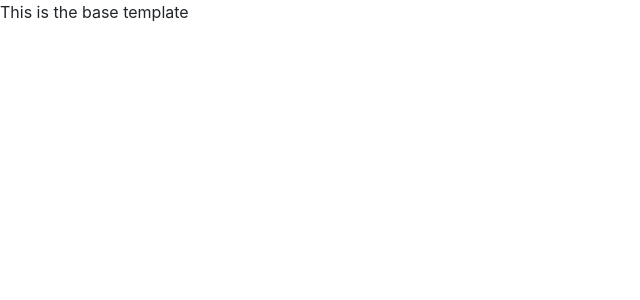
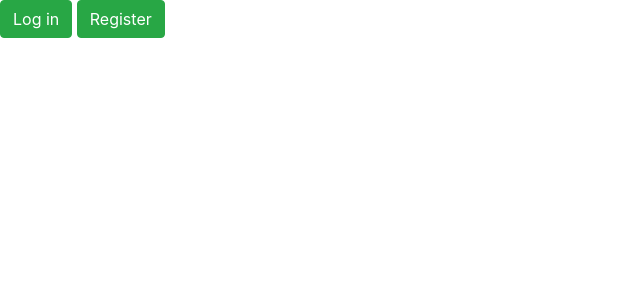
Before and after one commit to dengxinjuan/flask-feedback, a Flask app: page / in a window 1280 px wide. Shown: the top 300 px of the page, without its empty margins (0-640 px from the left). Run offline with Flask 2, Linux system fonts and the light colour scheme.

Commit message:
not prefect but the routes works now

```diff
--- a/app.py
+++ b/app.py
@@ -173,9 +173,6 @@ def delete_feedback(feedback_id):
     """Delete feedback."""
 
     feedback = Feedback.query.get(feedback_id)
-    if "username" not in session or feedback.username != session['username']:
-        raise Unauthorized()
-
     db.session.delete(feedback)
     db.session.commit()
 
--- a/templates/base.html
+++ b/templates/base.html
@@ -8,7 +8,8 @@
 </head>
 <body>
     {%block content%}
-    This is the base template
+    <a href="/login" class="btn btn-success">Log in </a>
+    <a href="/register" class="btn btn-success">Register</a>
     {%endblock%}
 </body>
 </html>
```
